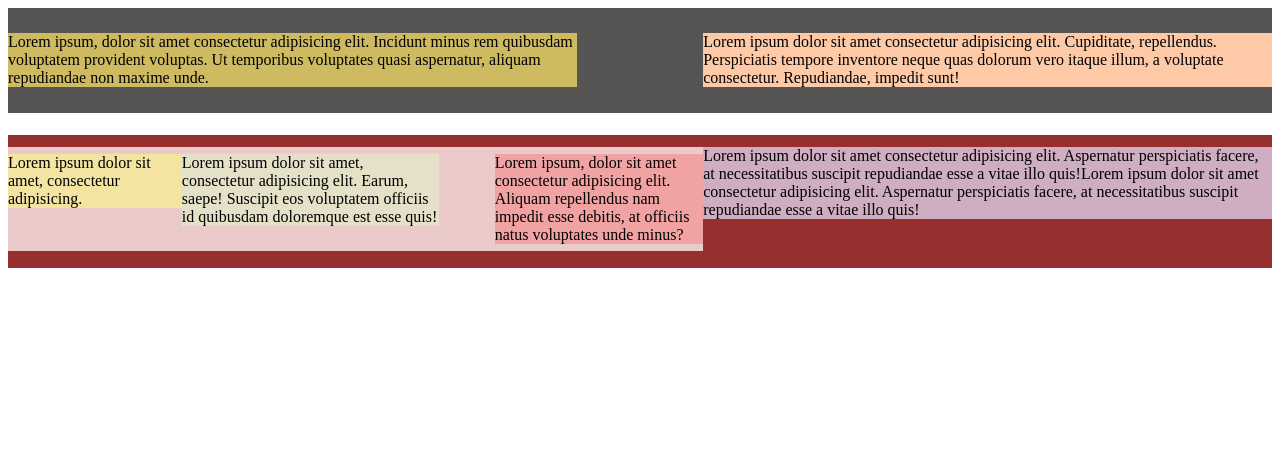
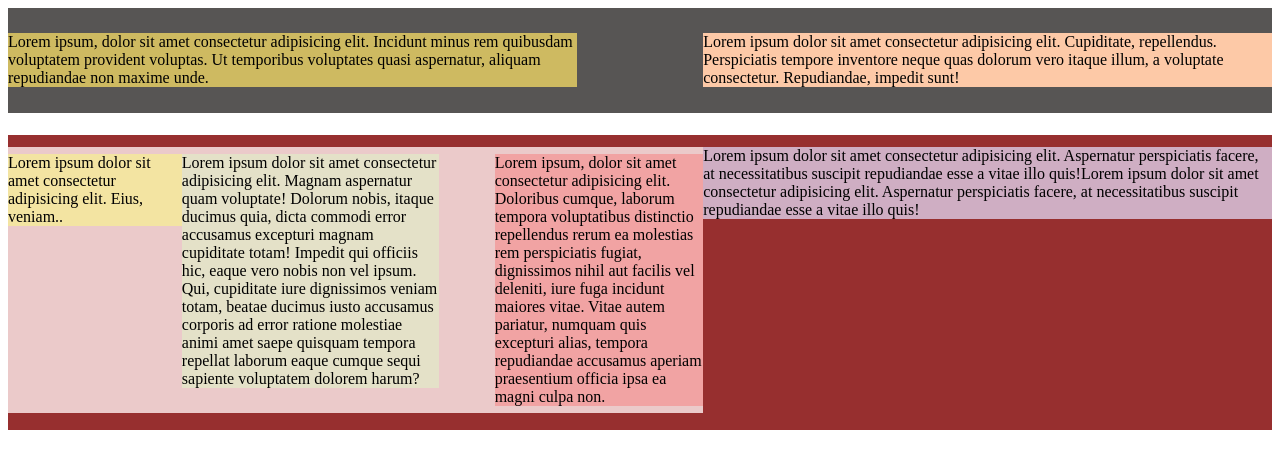
Before and after one commit to ritullia/nd-stulpeliai, a website: page index.html in a window 1280 px wide. Drawn offline with Linux system fonts and the light colour scheme.

Commit message:
Column update

```diff
--- a/index.html
+++ b/index.html
@@ -38,18 +38,18 @@
                 background-color: rgb(243, 228, 162);
                 float: left;
                 margin-top: 1%;
-                margin-bottom: 1%;">Lorem ipsum dolor sit amet, consectetur adipisicing.</div>
+                margin-bottom: 1%;">Lorem ipsum dolor sit amet consectetur adipisicing elit. Eius, veniam..</div>
             <div style="width: 37%;
                 background-color: rgb(228, 225, 200);
                 float: left;
                 margin-top: 1%;
-                margin-bottom: 1%;">Lorem ipsum dolor sit amet, consectetur adipisicing elit. Earum, saepe! Suscipit eos voluptatem officiis id quibusdam doloremque est esse quis!</div>
+                margin-bottom: 1%;">Lorem ipsum dolor sit amet consectetur adipisicing elit. Magnam aspernatur quam voluptate! Dolorum nobis, itaque ducimus quia, dicta commodi error accusamus excepturi magnam cupiditate totam! Impedit qui officiis hic, eaque vero nobis non vel ipsum. Qui, cupiditate iure dignissimos veniam totam, beatae ducimus iusto accusamus corporis ad error ratione molestiae animi amet saepe quisquam tempora repellat laborum eaque cumque sequi sapiente voluptatem dolorem harum?</div>
             <div style="width: 30%;
                 background-color: rgb(241, 163, 163);
                 margin-left: 5%;
                 margin-top: 1%;
                 margin-bottom: 1%;
-                float: right">Lorem ipsum, dolor sit amet consectetur adipisicing elit. Aliquam repellendus nam impedit esse debitis, at officiis natus voluptates unde minus?</div>
+                float: right">Lorem ipsum, dolor sit amet consectetur adipisicing elit. Doloribus cumque, laborum tempora voluptatibus distinctio repellendus rerum ea molestias rem perspiciatis fugiat, dignissimos nihil aut facilis vel deleniti, iure fuga incidunt maiores vitae. Vitae autem pariatur, numquam quis excepturi alias, tempora repudiandae accusamus aperiam praesentium officia ipsa ea magni culpa non.</div>
         </div>
     <div style="background-color: rgb(207, 174, 195);
                 width: 45%;
```
